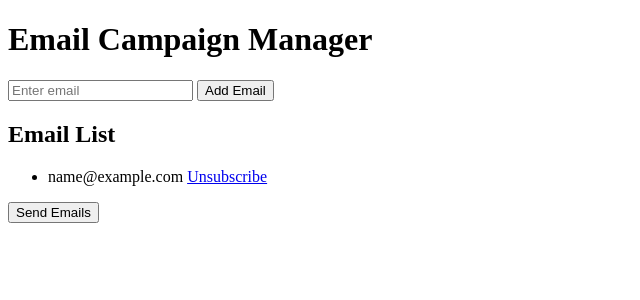
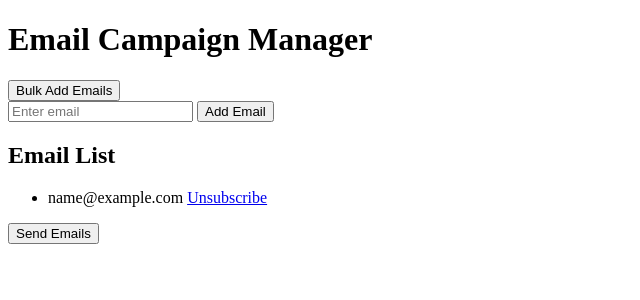
Before and after one commit to SavaCatalin1/BulkEmail, a Flask app: template templates/index.html in a window 1280 px wide. Shown: the top 300 px of the page, without its empty margins (0-640 px from the left). Run offline with Flask 3, Linux system fonts and the light colour scheme; the template is opened without the code that fills it: values that come from a table or form of the project are taken from there, others are empty; tables that the repository leaves empty hold one stand-in row (values such as "Sample post").

Commit message:
emails bulk

```diff
--- a/application.py
+++ b/application.py
@@ -222,5 +222,43 @@ def unsubscribe_email():
             return render_template('unsubscribe_error.html', message="Email not found.")
     return render_template('unsubscribe_error.html', message="No email provided.")
 
+@app.route('/bulk_add_emails', methods=['POST'])
+def bulk_add_emails():
+    # Path to your text file containing emails
+    file_path = 'emails.txt'
+
+    # Check if the file exists
+    if not os.path.exists(file_path):
+        flash("Email file not found.", 'error')
+        return redirect(url_for('index'))
+
+    # Open the file and read emails
+    with open(file_path, 'r') as f:
+        emails = [line.strip() for line in f if line.strip()]
+
+    added_count = 0
+    already_exists_count = 0
+
+    # Add emails to the database
+    for email_address in emails:
+        # Check if email already exists in the database
+        existing_email = Email.query.filter_by(email=email_address).first()
+        if not existing_email:
+            new_email = Email(email=email_address)
+            db.session.add(new_email)
+            added_count += 1
+        else:
+            already_exists_count += 1
+
+    try:
+        db.session.commit()
+        flash(f"{added_count} emails added successfully, {already_exists_count} already existed.", 'success')
+    except Exception as e:
+        db.session.rollback()
+        flash(f"An error occurred while adding emails: {str(e)}", 'error')
+
+    return redirect(url_for('index'))
+
+
 if __name__ == "__main__":
     app.run(host="0.0.0.0", port=int(os.environ.get("PORT", 10000)))
--- a/templates/index.html
+++ b/templates/index.html
@@ -1,27 +1,30 @@
 <!DOCTYPE html>
 <html lang="en">
   <head>
-    <meta charset="UTF-8">
-    <meta name="viewport" content="width=device-width, initial-scale=1.0">
+    <meta charset="UTF-8" />
+    <meta name="viewport" content="width=device-width, initial-scale=1.0" />
     <title>Email Campaign Manager</title>
   </head>
   <body>
     <h1>Email Campaign Manager</h1>
 
+    <form action="{{ url_for('bulk_add_emails') }}" method="post">
+      <button type="submit">Bulk Add Emails</button>
+    </form>
+
     <!-- Flash messages for feedback -->
-    {% with messages = get_flashed_messages(with_categories=true) %}
-      {% if messages %}
+    {% with messages = get_flashed_messages(with_categories=true) %} {% if
+    messages %}
     <ul>
       {% for category, message in messages %}
       <li class="{{ category }}">{{ message }}</li>
       {% endfor %}
     </ul>
-      {% endif %}
-    {% endwith %}
+    {% endif %} {% endwith %}
 
     <!-- Form to add email -->
     <form action="{{ url_for('add_email') }}" method="POST">
-        <input type="email" name="email" placeholder="Enter email" required>
+      <input type="email" name="email" placeholder="Enter email" required />
       <button type="submit">Add Email</button>
     </form>
 
@@ -29,7 +32,10 @@
     <h2>Email List</h2>
     <ul>
       {% for email in emails %}
-            <li>{{ email.email }} <a href="{{ url_for('unsubscribe', id=email.id) }}">Unsubscribe</a></li>
+      <li>
+        {{ email.email }}
+        <a href="{{ url_for('unsubscribe', id=email.id) }}">Unsubscribe</a>
+      </li>
       {% endfor %}
     </ul>
 
```
Also changed, not shown: emails.txt (renamed from all_emails.txt). Lines whose indentation alone changed are shown as unchanged.
